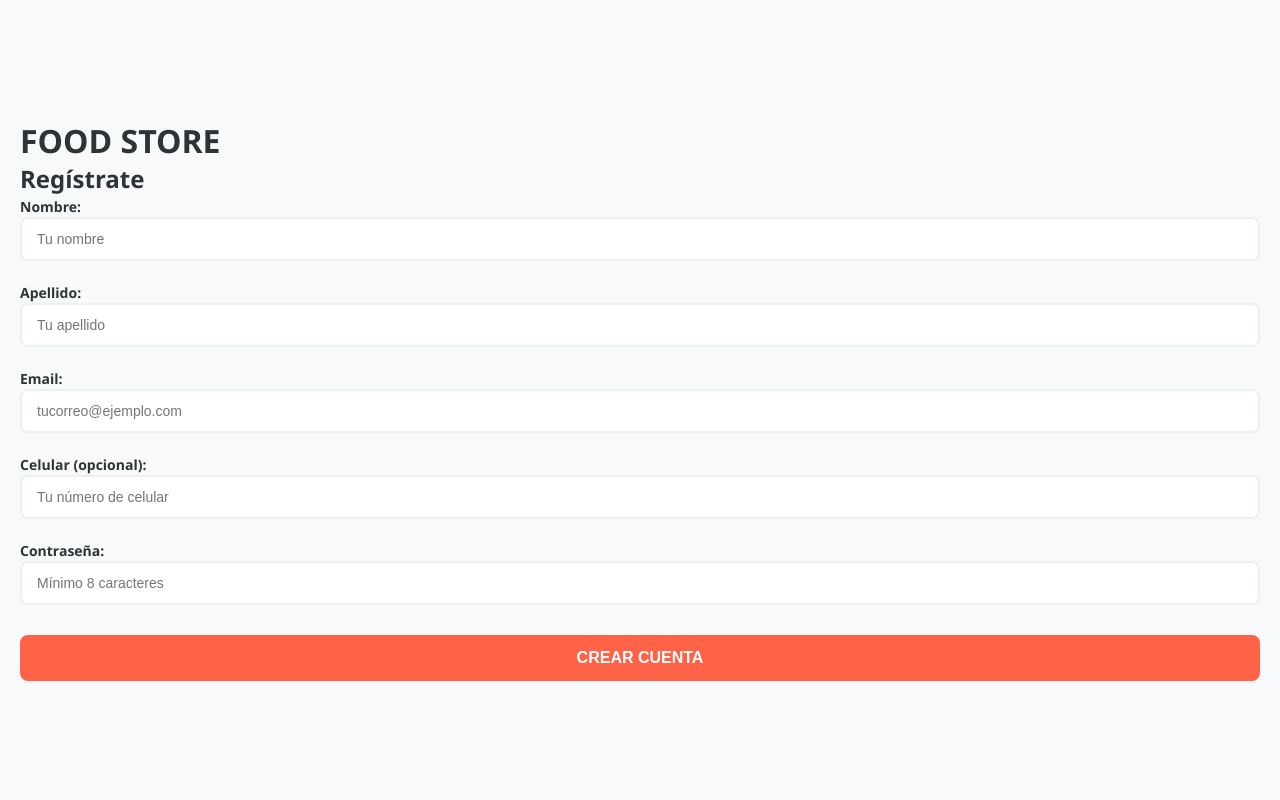
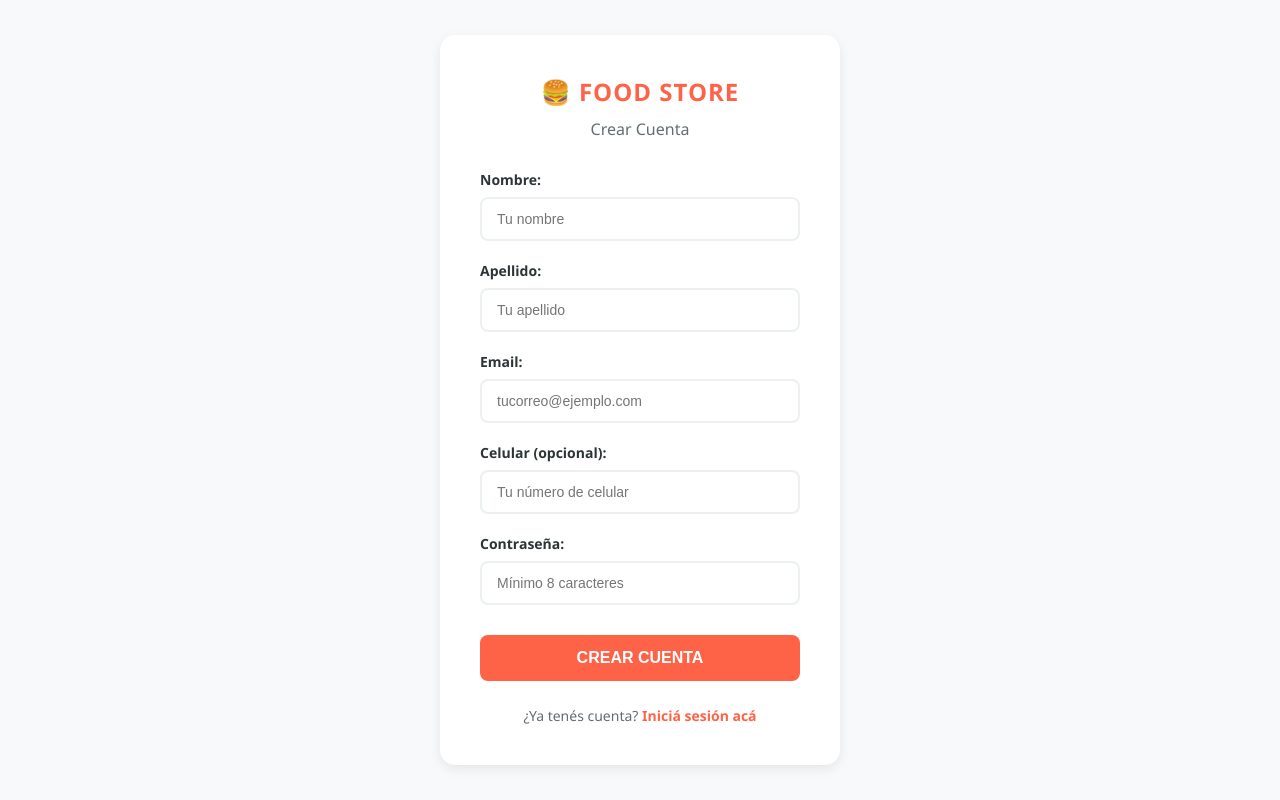
Before and after one commit to Tonga26/Food-Store_TPI_Programacion-3, a website built with Vite: page frontend/src/pages/auth/registro/registro.html in a window 1280 px wide. Built offline with nearby package versions, Linux system fonts and the light colour scheme.

Commit message:
fix: aplicar estilos visuales al formulario de registro
Se actualizó la clase del formulario de registro a '.login-form' para heredar el diseño de la tarjeta. Se agregaron los atributos autocomplete para mejorar la accesibilidad.

```diff
--- a/frontend/src/pages/auth/registro/registro.html
+++ b/frontend/src/pages/auth/registro/registro.html
@@ -1,36 +1,39 @@
 <!DOCTYPE html>
-<html lang="en">
+<html lang="es">
 <head>
     <meta charset="UTF-8">
     <meta name="viewport" content="width=device-width, initial-scale=1.0">
     <link rel="stylesheet" href="../../../css/login.css">
-    <title>Food Store - Login</title>
+    <title>Food Store - Crear Cuenta</title>
 </head>
 <body>
     <div class="container">
-        <form action="#" method="#" class="registro-form" id="registro-form">
-            <h1>FOOD STORE</h1>
-            <h2>Regístrate</h2>
+        <form action="#" method="#" class="login-form" id="registro-form">
+            <h1>🍔 FOOD STORE</h1>
+            <h2>Crear Cuenta</h2>
 
             <label for="nombre">Nombre:</label>
-            <input type="text" id="nombre" name="nombre" placeholder="Tu nombre" required>
+            <input type="text" id="nombre" name="nombre" placeholder="Tu nombre" autocomplete="given-name" required>
 
             <label for="apellido">Apellido:</label>
-            <input type="text" id="apellido" name="apellido" placeholder="Tu apellido" required>
+            <input type="text" id="apellido" name="apellido" placeholder="Tu apellido" autocomplete="family-name" required>
 
             <label for="email">Email:</label>
-            <input type="email" id="email" name="email" placeholder="tucorreo@ejemplo.com" required>
+            <input type="email" id="email" name="email" placeholder="tucorreo@ejemplo.com" autocomplete="email" required>
 
             <label for="celular">Celular (opcional):</label>
-            <input type="tel" id="celular" name="celular" placeholder="Tu número de celular">
+            <input type="tel" id="celular" name="celular" placeholder="Tu número de celular" autocomplete="tel">
 
             <label for="password">Contraseña:</label>
-            <input type="password" id="password" name="password" placeholder="Mínimo 8 caracteres" required>
+            <input type="password" id="password" name="password" placeholder="Mínimo 8 caracteres" autocomplete="new-password" required>
 
             <button type="submit">CREAR CUENTA</button>
+
+            <p class="registro">
+                ¿Ya tenés cuenta? <a href="../login/login.html">Iniciá sesión acá</a>
+            </p>
         </form>
     </div>
-
     <script type="module" src="./registro.ts"></script>
 </body>
 </html>
```
